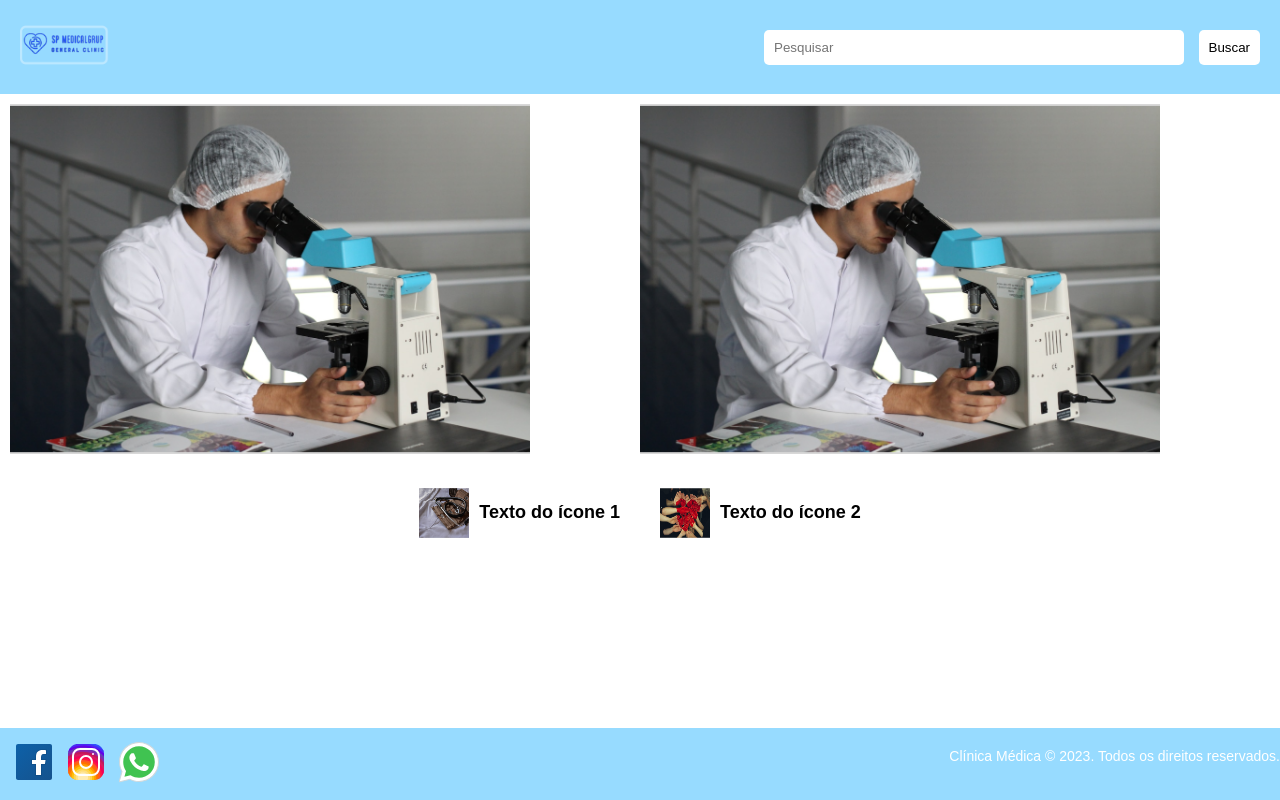
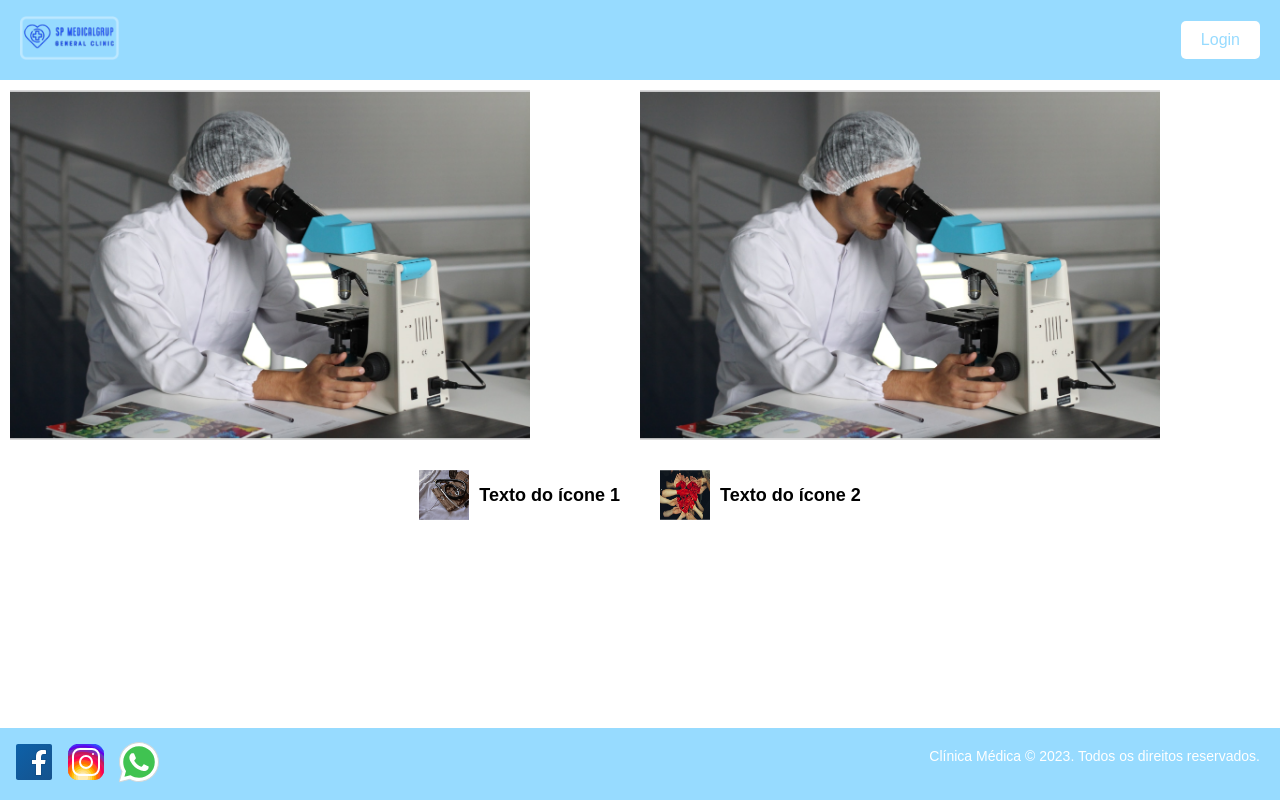
Before and after one commit to SenaiGuiaAnonima/Sp-Medical-Croup, a plain HTML site: page index.html in a window 1280 px wide. Drawn offline with Linux system fonts and the light colour scheme.

Commit message:
fazendo alteracoes na pagina index

```diff
--- a/css/Alterarcadastropaciente.css
+++ b/css/Alterarcadastropaciente.css
@@ -1,3 +1,9 @@
+*{
+  margin: 0;
+  padding: 0;
+  box-sizing: border-box;
+}
+
 /* estilo global */
 body {
   background-color: #ffffff;
@@ -85,6 +91,7 @@ header {
     color: #fff;
   }
 
+
   /* Estilos do rodapé */
   footer {
     display: flex;
--- a/css/InicioMedico.css
+++ b/css/InicioMedico.css
@@ -1,3 +1,8 @@
+*{
+  margin: 0;
+  padding: 0;
+  box-sizing: border-box;
+}
 /* estilo global */
 body {
   background-color: #ffffff;
--- a/css/InicioPaciente.css
+++ b/css/InicioPaciente.css
@@ -1,3 +1,9 @@
+*{
+  margin: 0;
+  padding: 0;
+  box-sizing: border-box;
+}
+
 /* estilo global */
 body {
     background-color: #ffffff;
@@ -52,9 +58,9 @@ body {
   }
 
   .option {
-    background-color: #f2f2f2;
+    background-color: #d5e7f1;
     border-radius: 5px;
-    box-shadow: 0px 0px 5px #cccccc;
+    box-shadow: 0px 0px 5px  #46ade5;
     width: calc(50% - 20px);
     margin-bottom: 20px;
   }
@@ -72,7 +78,7 @@ body {
   }
 
   .dropbtn {
-    background-color: #ffffff;
+    background-color:  #97DBFF;
     color: #333333;
     padding: 10px;
     font-size: 16px;
--- a/css/consultaspaciente.css
+++ b/css/consultaspaciente.css
@@ -0,0 +1,5 @@
+*{
+    margin: 0;
+    padding: 0;
+    box-sizing: border-box;
+  }
--- a/css/index.css
+++ b/css/index.css
@@ -1,3 +1,9 @@
+*{
+  margin: 0;
+  padding: 0;
+  box-sizing: border-box;
+}
+
 /* estilo global */
 body {
     background-color: #ffffff;
@@ -8,39 +14,38 @@ body {
 
   /* estilo do cabeçalho */
   header {
-    background-color: #97DBFF;
     display: flex;
+    justify-content: space-between;
     align-items: center;
-    justify-content: space-between;
-    padding: 20px;
+    height: 80px;
+    padding: 0 20px;
+    background-color:  #97DBFF;
+  }
+
+  .logo {
+    width: 100px;
   }
 
   .logo img {
-    height: 50px;
-    cursor: pointer;
+    width: 100%;
+    height: auto;
   }
 
-  .search-bar input[type="text"] {
-    padding: 10px;
+  .login-btn {
+    padding: 10px 20px;
+    font-size: 16px;
+    border: none;
+    background-color: #fff;
+    color:  #97DBFF;
+    cursor: pointer;
     border-radius: 5px;
-    border: none;
-    margin-right: 10px;
-    width: 400px;
   }
 
-  .search-bar button {
-    background-color: #ffffff;
-    border-radius: 5px;
-    border: none;
-    padding: 10px;
-    cursor: pointer;
-    transition: 600ms all;
+  .login-btn:hover{
+    background-color: #49a0cf;
+    color: #fff;
   }
 
-  .search-bar button:hover {
-    background-color: #46ade5;
-    transform: scale(1.1);
-  }
 
     /* estilo do main */
   .banner{
--- a/css/login.css
+++ b/css/login.css
@@ -1,31 +1,59 @@
+*{
+  margin: 0;
+  padding: 0;
+  box-sizing: border-box;
+}
+
 body {
     background-color: #ffffff;
   }
+
+    /* estilo do cabeçalho */
+    header {
+      display: flex;
+      justify-content: space-between;
+      align-items: center;
+      height: 80px;
+      padding: 0 20px;
+      background-color:  #97DBFF;
+    }
+
+    .logo {
+      width: 100px;
+    }
+
+    .logo img {
+      width: 100%;
+      height: auto;
+    }
 
   .login-container {
     background-color: #97DBFF;
     border-radius: 10px;
     box-shadow: 0px 0px 10px rgba(0, 0, 0, 0.3);
     width: 400px;
-    margin: auto;
+    margin: 50px auto;
     padding: 20px;
     text-align: center;
+    justify-content: center;
   }
 
   h1 {
     text-align: center;
     color: #ffffff;
+    margin-bottom: 20px;
   }
 
   label {
     display: block;
     margin-bottom: 10px;
     color: #ffffff;
+    font-size: 18px;
   }
 
   input {
     display: block;
-    margin-bottom: 20px;
+    margin: 10px auto 20px auto;
     padding: 10px;
     width: 90%;
     border-radius: 5px;
@@ -36,12 +64,15 @@ body {
     background-color: #ffffff;
     border-radius: 5px;
     border: none;
-    color: #000000;
+    color: #3da4dc;
     cursor: pointer;
     font-size: 16px;
     padding: 10px;
+    text-transform: uppercase;
+    font-weight: 600;
     width: 80%;
     margin: 0 auto;
+    letter-spacing: 6px;
 
   }
 
--- a/index.html
+++ b/index.html
@@ -8,15 +8,13 @@
     <link rel="stylesheet" href="./css/index.css">
 </head>
 <body>
-    <header>
-        <div class="logo">
-          <img src="./images/Logo.png" alt="Logo da Clínica Médica">
-        </div>
-        <div class="search-bar">
-          <input type="text" placeholder="Pesquisar">
-          <button type="submit">Buscar</button>
-        </div>
-      </header>
+  <header>
+    <div class="logo">
+      <img src="./images/logo.png" alt="Logo">
+    </div>
+    <a href="./login.html"><button class="login-btn">Login</button></a>
+  </header>
+
       <!-- Main -->
       <div class="banner">
         <div class="banner1"></div>
```
Also changed, not shown: Alterarcadastropaciente.html (+3 -3 lines), login.html (+5 -0 lines).
